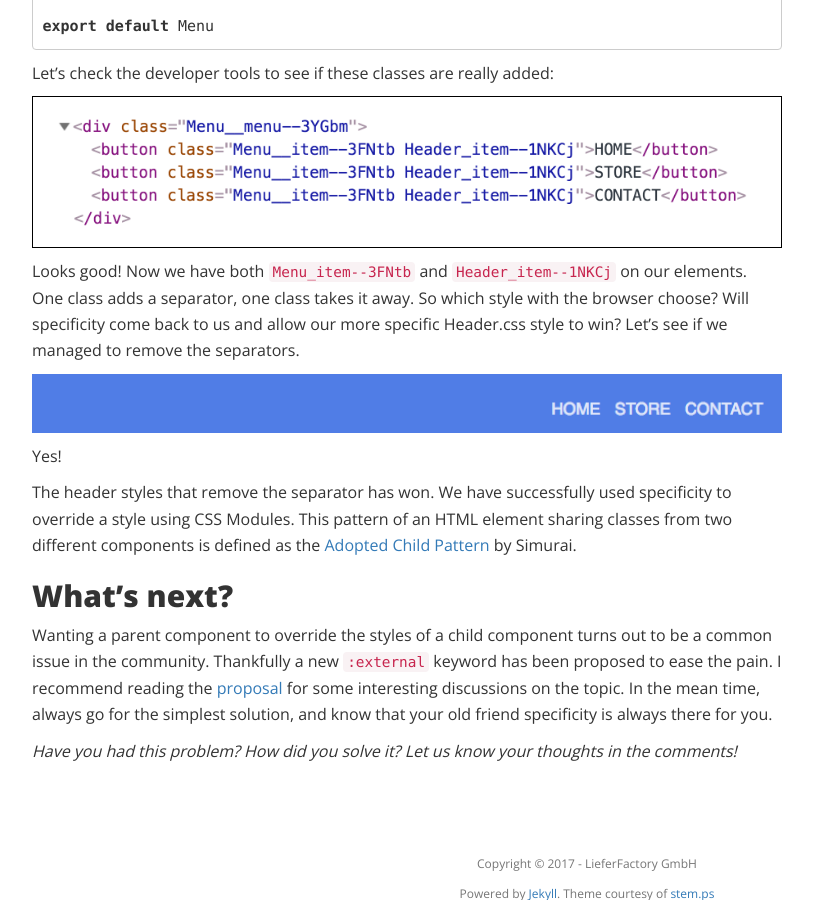
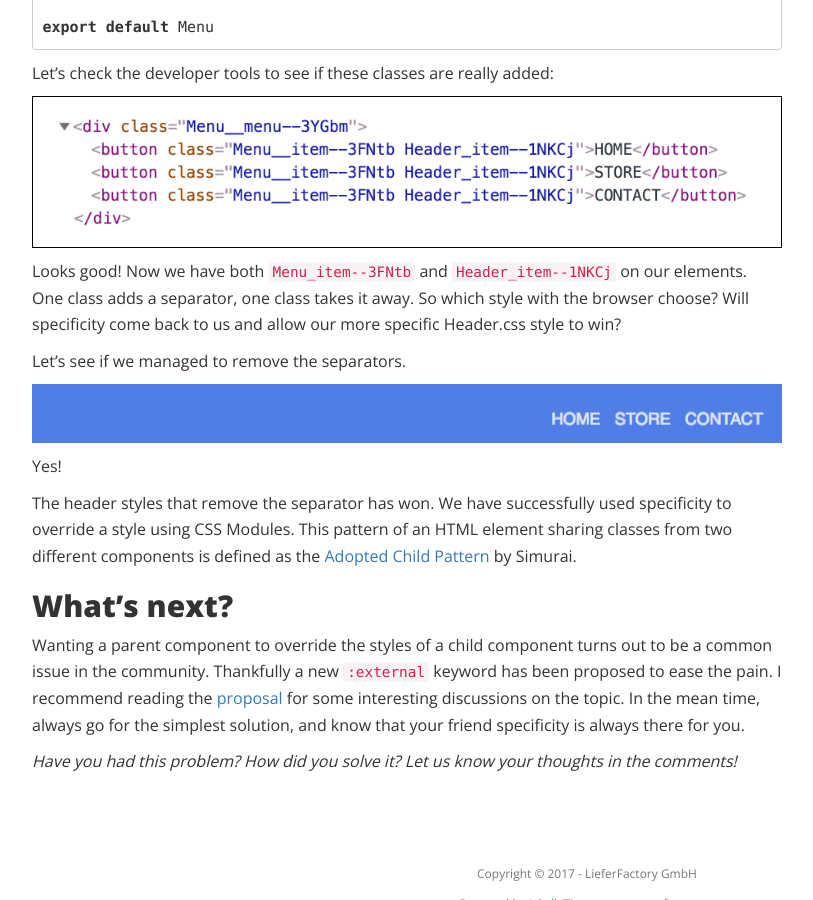
Before and after one commit to liefery-it-legacy/blog, a Jekyll site: the page built from _posts/2018-02-27-overriding-styles-with-CSS-modules.md, in a window 1280 px wide and 900 px high, scrolled down 5001 px. Shown: the whole window, without its empty margins (53-866 px from the left). Built offline with Jekyll 4.4.1, drawn with Linux system fonts in a browser that asks for light colours; nearby versions of some CDN libraries; comment, search, counter and statistics services are not loaded; some of the changed text lies outside the part shown.

```diff
--- a/_posts/2018-02-27-overriding-styles-with-CSS-modules.md
+++ b/_posts/2018-02-27-overriding-styles-with-CSS-modules.md
@@ -169,7 +169,10 @@ Let's check the developer tools to see if these classes are really added:
 
 
 Looks good! Now we have both `Menu_item--3FNtb` and `Header_item--1NKCj` on our elements.
- One class adds a separator, one class takes it away. So which style with the browser choose? Will specificity come back to us and allow our more specific Header.css style to win? Let's see if we managed to remove the separators.
+ One class adds a separator, one class takes it away. So which style with the browser choose? Will specificity come back to us and allow our more specific Header.css style to win?
+
+
+ Let's see if we managed to remove the separators.
 
 ![menu with no separators between items][menu]
 
@@ -181,7 +184,7 @@ We have successfully used specificity to override a style using CSS Modules.
 
 
 ## What's next?
-Wanting a parent component to override the styles of a child component turns out to be a common issue in the community. Thankfully a new `:external` keyword has been proposed to ease the pain. I recommend reading the [proposal](https://github.com/css-modules/css-modules/issues/147) for some interesting discussions on the topic. In the mean time, always go for the simplest solution, and know that your old friend specificity is always there for you.
+Wanting a parent component to override the styles of a child component turns out to be a common issue in the community. Thankfully a new `:external` keyword has been proposed to ease the pain. I recommend reading the [proposal](https://github.com/css-modules/css-modules/issues/147) for some interesting discussions on the topic. In the mean time, always go for the simplest solution, and know that your friend specificity is always there for you.
 
 
 _Have you had this problem? How did you solve it? Let us know your thoughts in the comments!_
```
Also changed, not shown: other parts of _posts/2018-02-27-overriding-styles-with-CSS-modules.md (+5 -5 lines).
